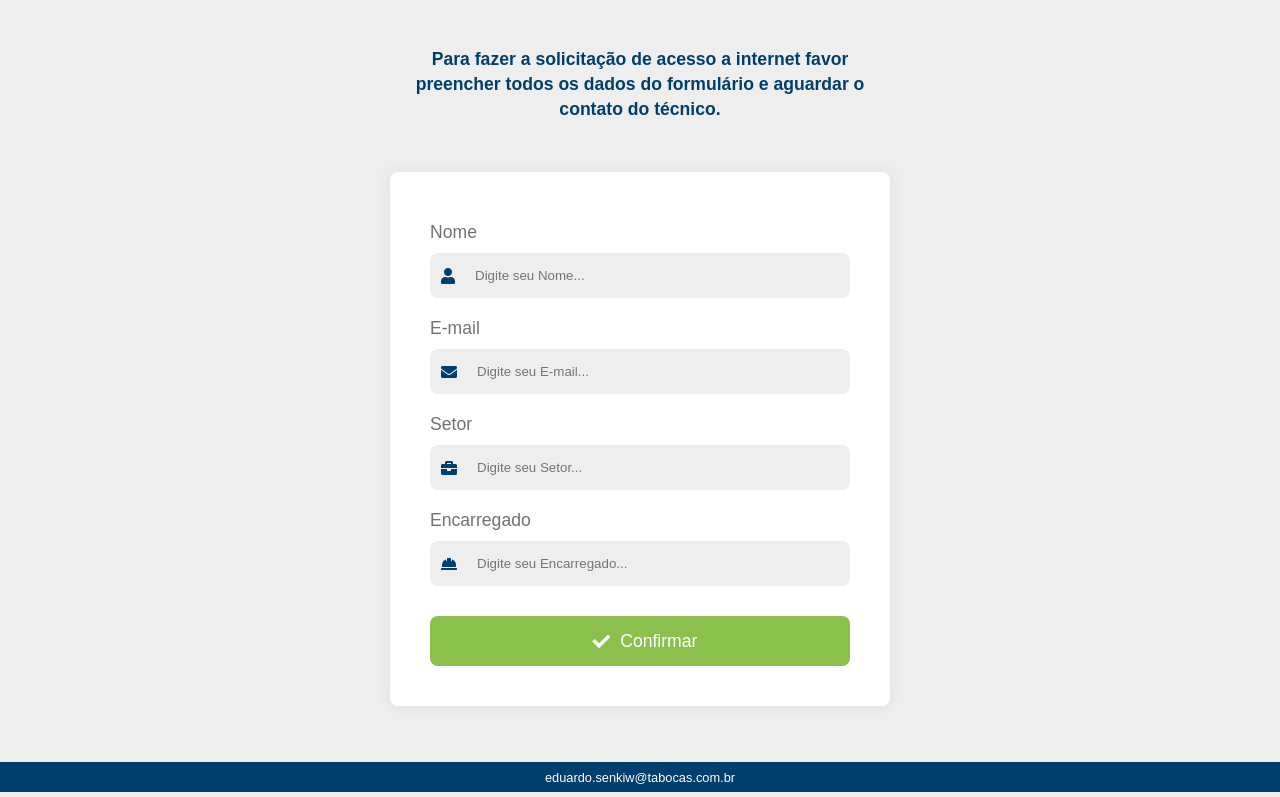
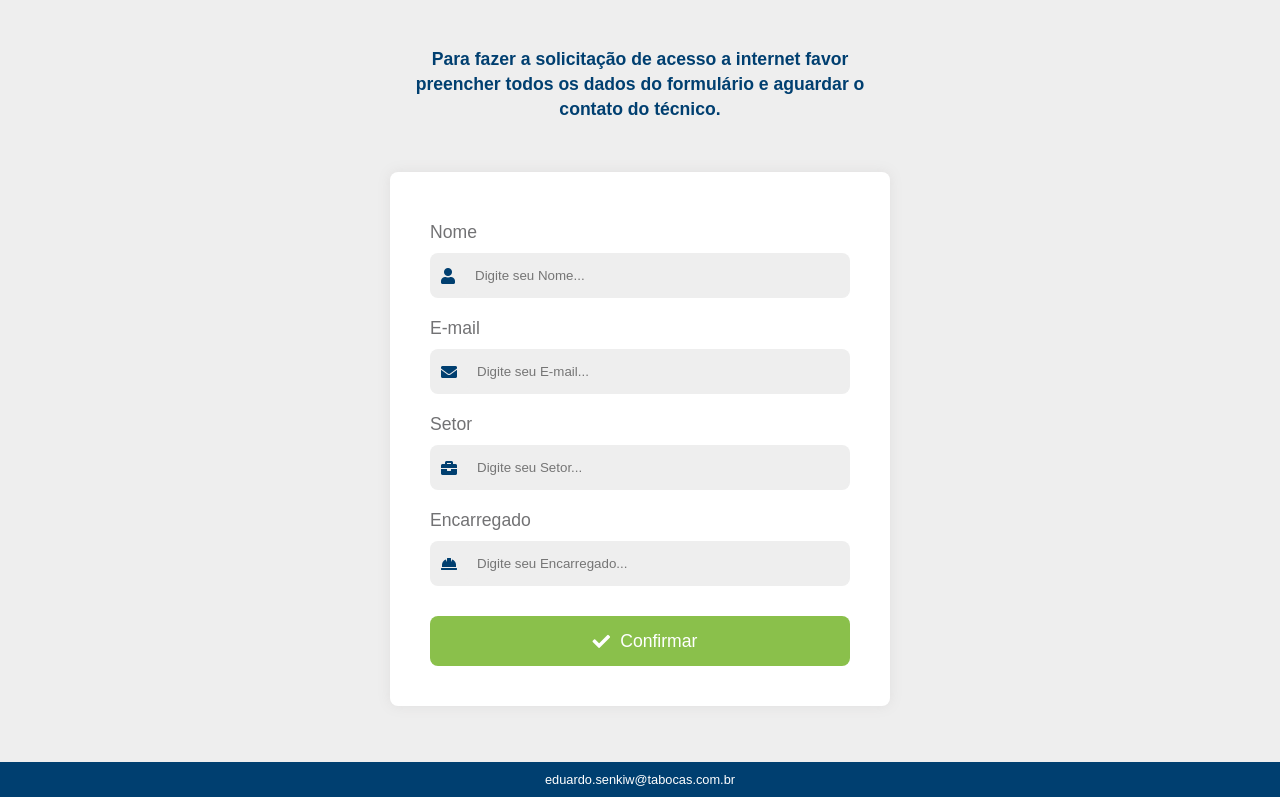
Before and after one commit to Czpla/form-tabocas, a website with bundled scripts: page front-end/index.html in a window 1280 px wide. Shown: the part 159-956 px from the top of the page. Built offline with nearby package versions, Linux system fonts and the light colour scheme.

Commit message:
change css

```diff
--- a/front-end/css/style.css
+++ b/front-end/css/style.css
@@ -3,9 +3,14 @@
     font-family: Arial, Helvetica, sans-serif;
 }
 
+html {
+    min-height: 100vh;
+}
+
 body {
     background-color: rgb(238, 238, 238);
     margin: 0;
+    min-height: 100vh;
 }
 
 .logo {
@@ -29,7 +34,7 @@ body {
     margin-bottom: 50px;
     text-align: center;
     font-size: 1.1em;
-    color: #003E6E;
+    color: #003F70;
     font-weight: bold;
     line-height: 25px;
 }
@@ -83,7 +88,7 @@ body {
 }
 
 .input i {
-    color: #003E6E;
+    color: #003F70;
     padding: 0 10px;
 }
 
@@ -114,9 +119,9 @@ body {
 }
 
 footer {
-    height: 30px;
+    height: 35px;
     width: 100%;
-    background-color: #003E6E;
+    background-color: #003F70;
     display: flex;
     justify-content: center;
     align-items: center;
```
